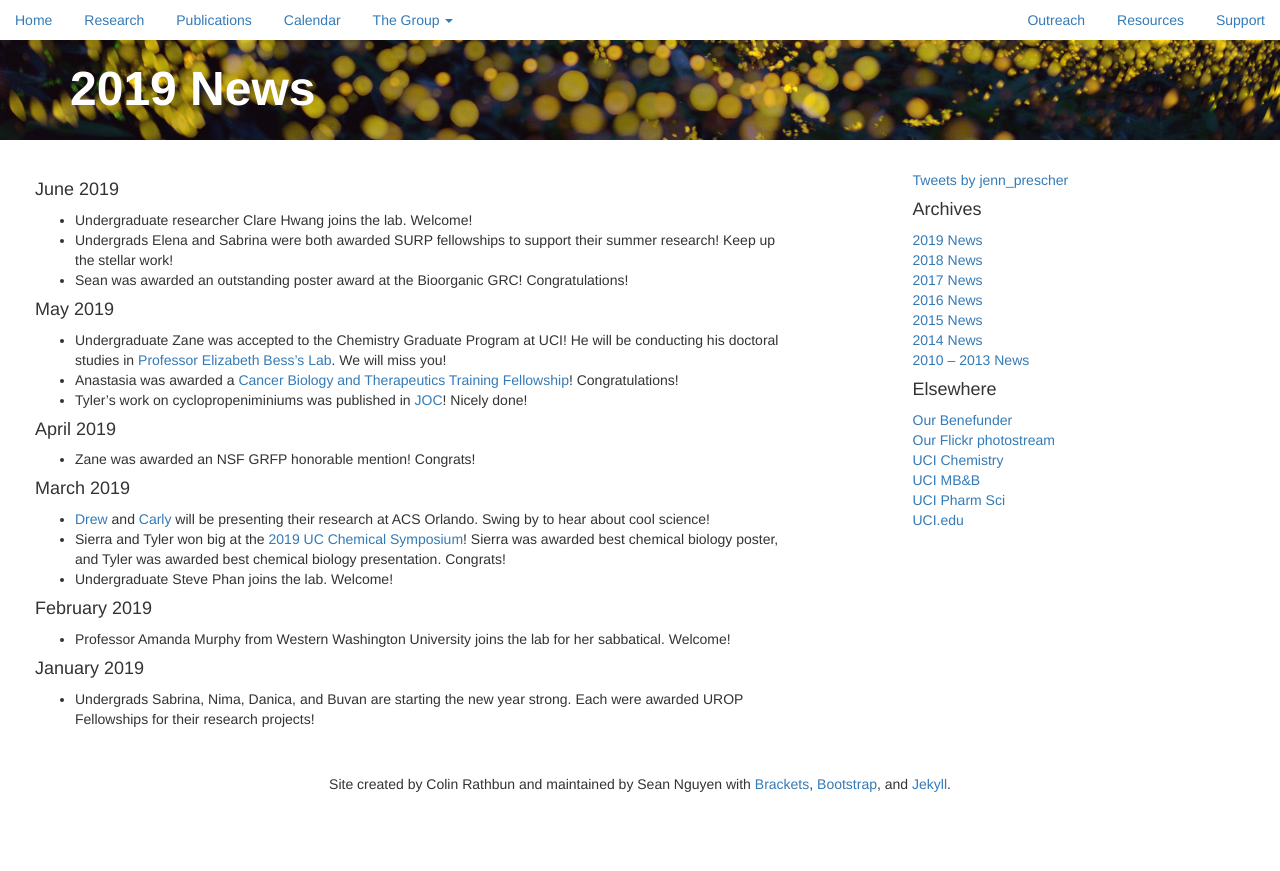
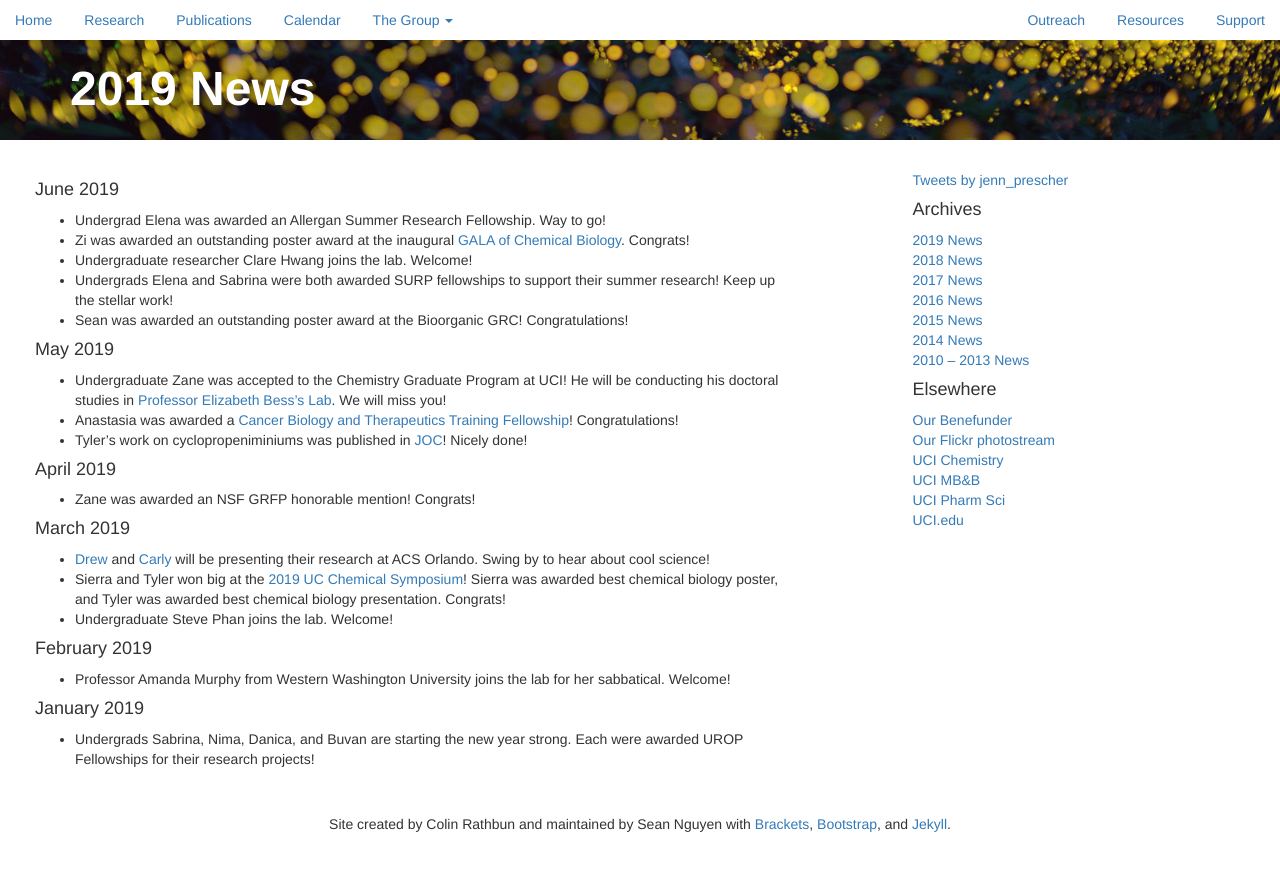
Before and after one commit to c-bun/Prescher-Lab-Site, a Jekyll site: the page built from _posts/2019-01-23-2019-News.markdown, in a window 1280 px wide. Shown: the top 871 px of the page. Built offline with Jekyll 4.4.1, drawn with Linux system fonts in a browser that asks for light colours; comment, search, counter and statistics services are not loaded.

Commit message:
PrescherLabSite_July2019_Update1

```diff
--- a/_data/group.csv
+++ b/_data/group.csv
@@ -48,7 +48,7 @@ Buvan,Sathishkumar,undergrad,"Las Vegas, NV","B.S., Chemistry, UC Irvine",Marie
 Sabrina,Tran,undergrad,"Aliso Viejo, CA","B.S., Biological Sciences",Sven Seldinger,UROP Fellow (2019-2020) : UCI SURP Fellow (2019),
 Kevin,Jung,former_undergrad,"Seoul, Korea","B.S., Chemistry, UC Irvine (2018)",Alexander Flemming,,
 Danika,Ferguson,former_undergrad,"San Mateo, CA","B.S., Biological Sciences",Katharine McCormick,,
-Elena,Helm,undergrad,"San Clemente, CA","B.S., Chemistry (Chemical Biology Concentration)",Dorothy Hodgkin,UCI SURP Fellow (2019),
+Elena,Helm,undergrad,"San Clemente, CA","B.S., Chemistry (Chemical Biology Concentration)",Dorothy Hodgkin,UCI SURP Fellow (2019) : Allergan Summer Fellow (2019),
 Robby,Dorn,graduate,"Edina, MN","B.A., Chemistry, Whitman College",Bill Nye,,
 Mariana,Navarro,graduate,"Canby, OR","B.A., Biochemistry, Willamette University",Alice Ball,,
 Amanda,Murphy,former_postdoc,"Lacey, WA","B.A., Chemistry & B.S., Plastics Engineering Technology, Western Washington University; Ph.D., Organic Chemistry, University of California, Berkeley; Postdoctoral Scholar, Biomedical Engineering, Tufts University",,NIH Ruth L. Kirschstein National Service Research Award Postdoctoral Fellowship (2007-2009) : Cottrell College Science Award (2014),"Associate Professor, Chemistry, Western Washington University : NSF-REU Director, Chemistry, Western Washington University : Visiting Associate Researcher, Chemistry, University of California, Irvine"
--- a/_posts/2019-01-23-2019-News.markdown
+++ b/_posts/2019-01-23-2019-News.markdown
@@ -4,6 +4,8 @@ title:  "2019 News"
 categories: group_update
 ---
 #### June 2019
+- Undergrad Elena was awarded an Allergan Summer Research Fellowship. Way to go!
+- Zi was awarded an outstanding poster award at the inaugural [GALA of Chemical Biology](http://www-bcf.usc.edu/~mattherp/gala.html). Congrats!
 - Undergraduate researcher Clare Hwang joins the lab. Welcome!
 - Undergrads Elena and Sabrina were both awarded SURP fellowships to support their summer research! Keep up the stellar work!
 - Sean was awarded an outstanding poster award at the Bioorganic GRC! Congratulations!
```
